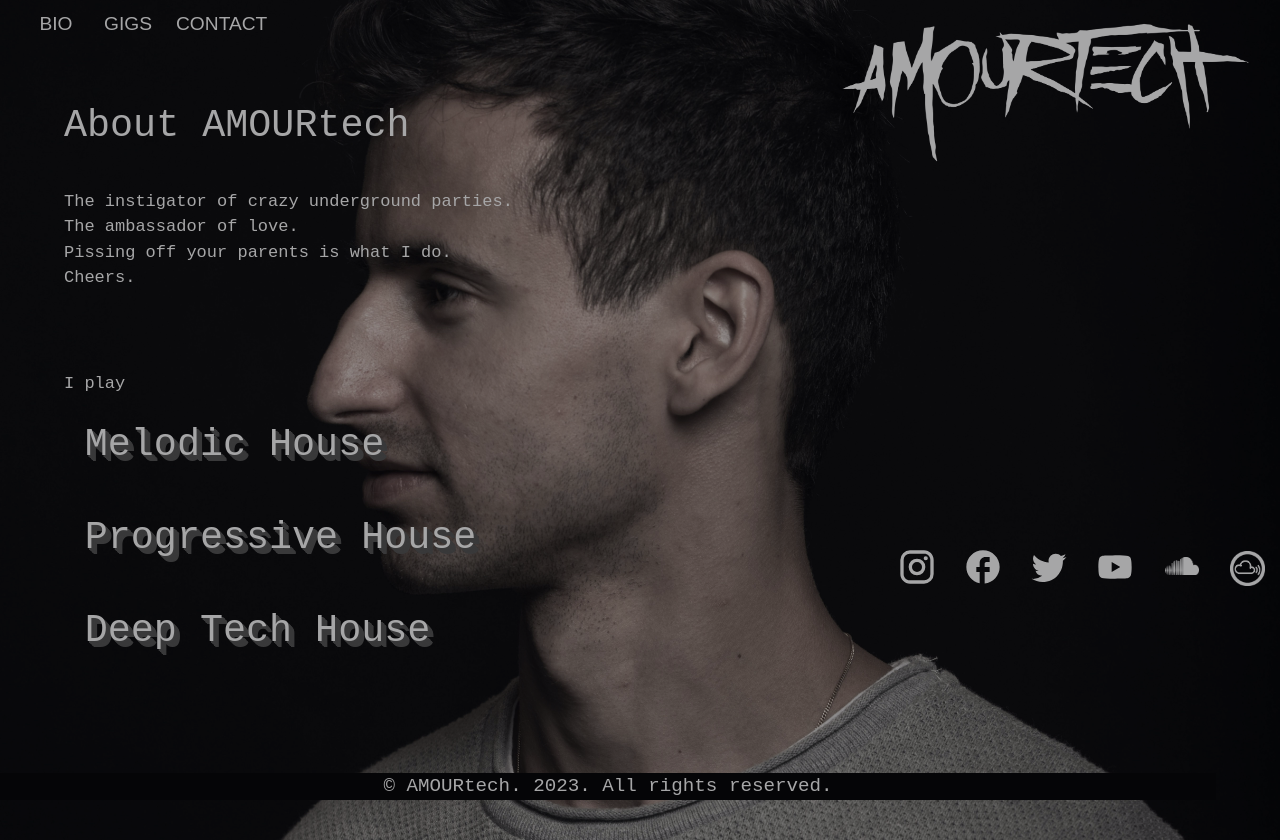
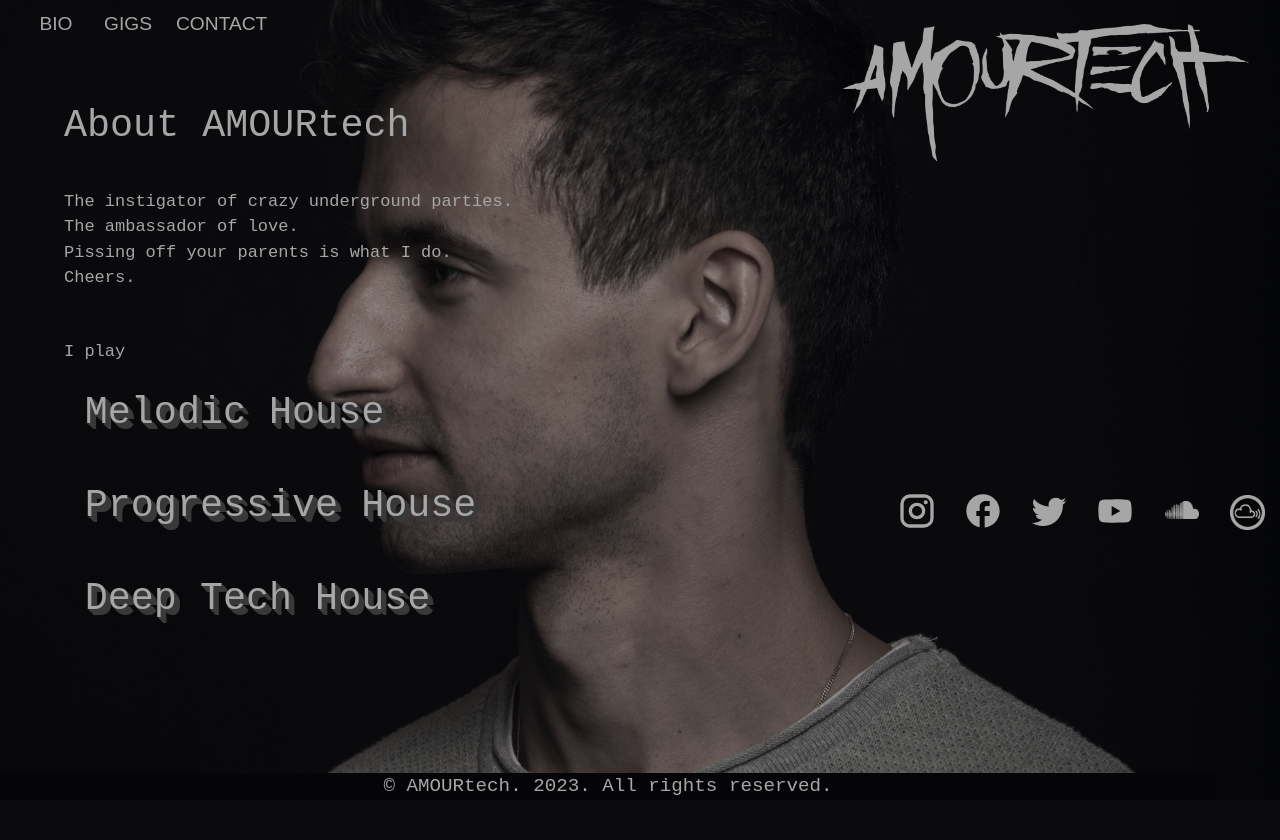
Before and after one commit to markreni/amourtech, a React (Create React App) app: page / in a window 1280 px wide. Shown: the top 840 px of the page. After the commit the page ends 800 px from the top, so only its background shows below. Built offline with nearby package versions, Linux system fonts and the light colour scheme.

Commit message:
Fixed positioning of social media icons

```diff
--- a/src/components/Bio.js
+++ b/src/components/Bio.js
@@ -38,7 +38,7 @@ const Bio = () => {
   return(
     <Holder>
       <Typography variant='h1'>About AMOURtech</Typography>
-      <Typography variant='body1' sx={{ paddingTop: '5vh', paddingBottom: '10vh' }}>
+      <Typography variant='body1' sx={{ paddingTop: '5vh', paddingBottom: '6vh' }}>
           The instigator of crazy underground parties.<br />
           The ambassador of love.<br />
           Pissing off your parents is what I do.<br />
--- a/src/components/Social.js
+++ b/src/components/Social.js
@@ -20,12 +20,12 @@ const Social = () => {
   isMatch ? {
     position: 'absolute',
     left: 'max(3vw, 10px)',
-    top: 'max(87vh, 130px)',
+    top: 'max(85vh, 130px)',
     width: '85vw',
   } : !isHeight ? {
     position: 'absolute',
     left: 'max(42vw, 0px)',
-    top: 'max(65vh, 130px)',
+    top: 'max(58vh, 130px)',
     width: '85vw',
   } : {}
   const spacing = isSmallest ? 1 : !isHeight ? 2 : 4
--- a/src/styling.js
+++ b/src/styling.js
@@ -88,7 +88,7 @@ export const theme = createTheme({
 })
 
 export const containerStyling = {
-  height: '70vh',
+  height: '100vh',
   width: '100vw',
   //maxHeight: '1000px',
   margin: '0px',
@@ -102,9 +102,9 @@ export const backgroundImageStyling = {
   },
   backgroundSize: 'cover',
   backgroundRepeat: 'no-repeat',
-  height: '150%',
+  height: '100vh',
   width: '100%',
-  maxHeight: '150%',
+  maxHeight: '100vh',
   opacity: '80%',
   backgroundPosition: 'right',
 }
```
